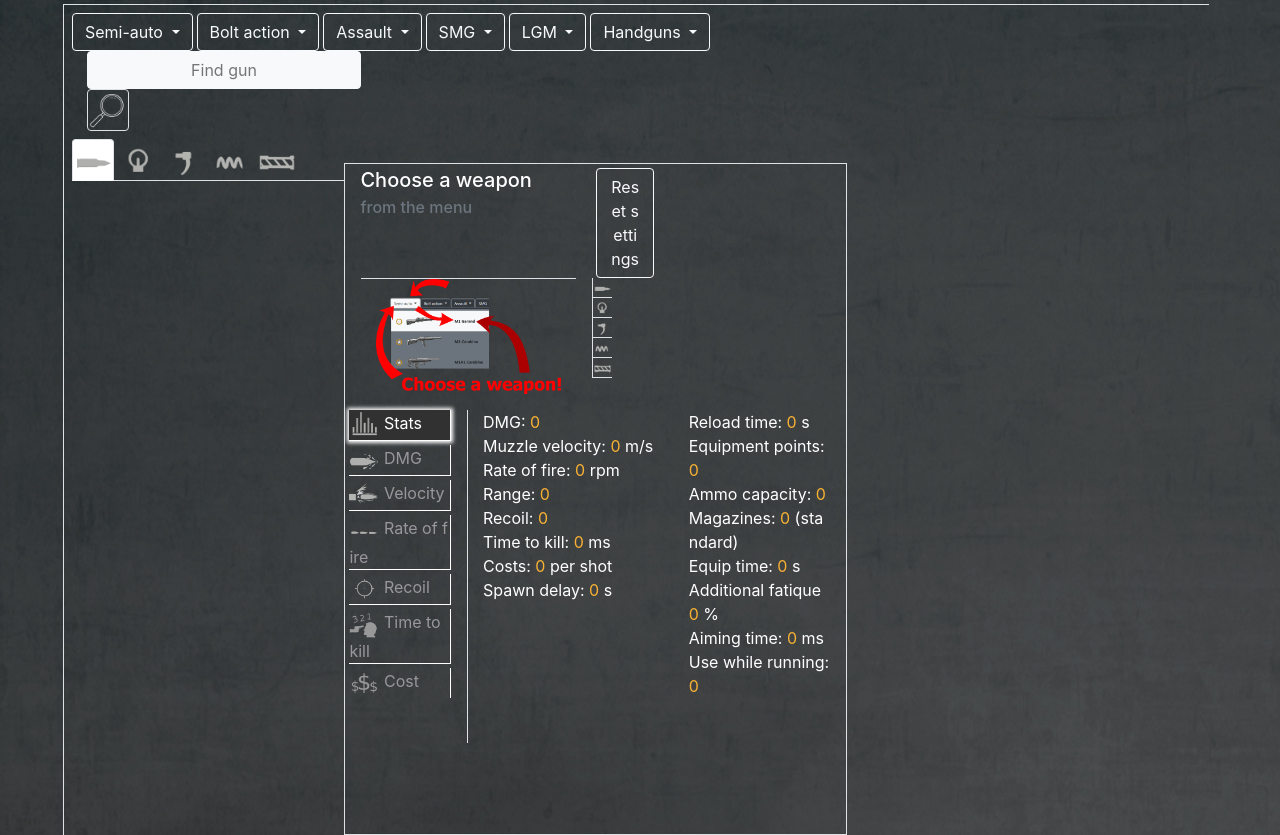
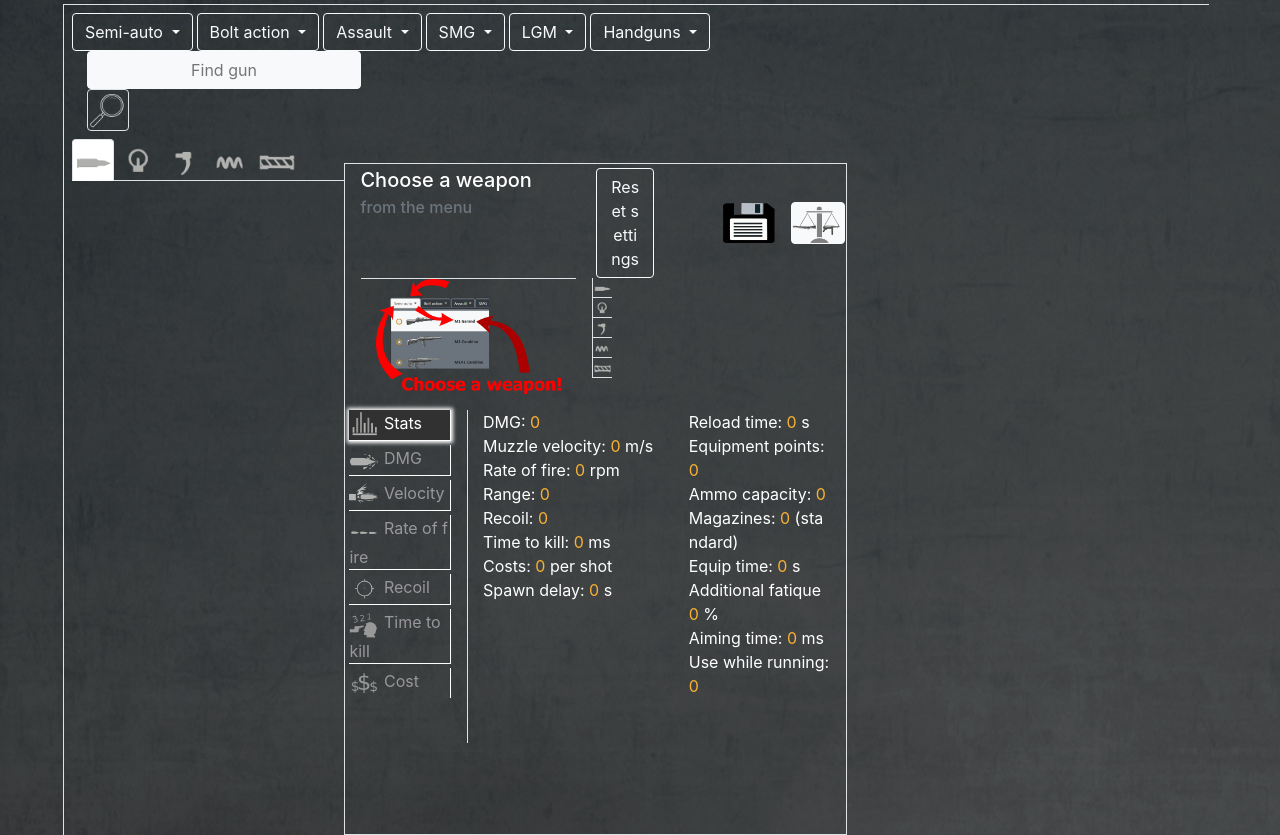
Before and after one commit to JarekDylewski/HandGExpert, a Symfony app: template templates/gunBar/gunBar.html.twig in a window 1280 px wide. Shown: the part 148-983 px from the top of the page. Run offline with Twig, Linux system fonts and the light colour scheme; the template is opened without the code that fills it, so the values that code supplies are empty; some libraries are stand-ins or nearby versions.

Commit message:
Dodanie przycisku zapisu broni do magazynu

```diff
--- a/templates/gunBar/gunBar.html.twig
+++ b/templates/gunBar/gunBar.html.twig
@@ -1,5 +1,12 @@
 {% extends 'home.html.twig' %}
-{% block compareButton %}
+{% block weaponAction %}
+    <div class="col-1 align-self-center p-0 ml-auto">
+        <a href="{{ path('weaponStorage') }}" class="p-0 offset-4"><img width="52px"
+                                                                        height="40px"
+                                                                        src="{{ asset('/img/save.png') }}"
+                                                                        alt="Save weapon">
+        </a>
+    </div>
     <div class="col-1 align-self-center p-0 mr-0 ml-auto">
         <button id="compare_weapon" class="btn btn-light p-0" type="button"><img width="52px"
                                                                                  height="40px"
@@ -7,7 +14,7 @@
                                                                                  alt="compare weapon">
         </button>
     </div>
-{% endblock compareButton %}
+{% endblock weaponAction %}
 {% block gunBar %}
     <div class="row statistics-panel">
         <div class="col-7 pr-0">
```
